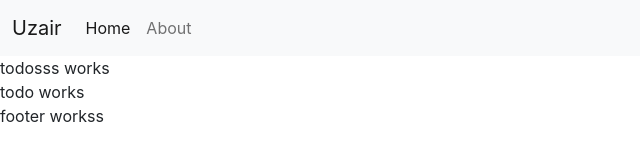
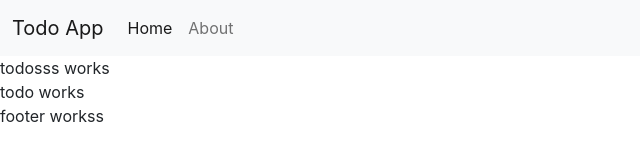
Before and after one commit to uzairqq/React-Js, a React (Create React App) app: page / in a window 1280 px wide. Shown: the top 160 px of the page, without its empty margins (0-640 px from the left). Built offline with nearby package versions, Linux system fonts and the light colour scheme.

Commit message:
Using Default Props and PropTypes

```diff
--- a/src/App.js
+++ b/src/App.js
@@ -6,7 +6,7 @@ const App = () => {
   var random_boolean = Math.random() < 0.5;
   return (
     <>
-      <Header />
+      <Header title={"Todo App"} searchBar={random_boolean} />
       <Todos />
       <Footer />
     </>
--- a/src/components/Header.js
+++ b/src/components/Header.js
@@ -55,13 +55,12 @@ const Header = (props) => {
   );
 };
 Header.defaultProps = {
-  title: "Uzair",
-  searchBar: false,
+  title: "Your Title Here",
 };
 
 Header.propTypes = {
   title: PropTypes.string,
-  searchBar: PropTypes.bool,
+  searchBar: PropTypes.bool.isRequired,
 };
 
 export default Header;
```
